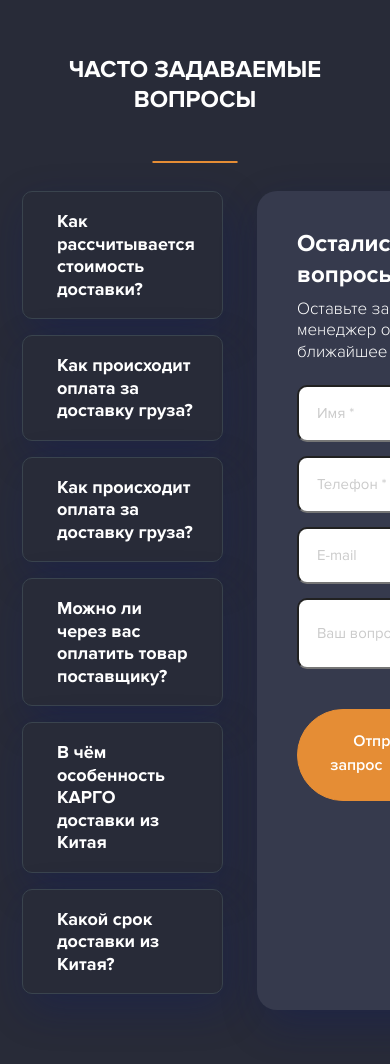
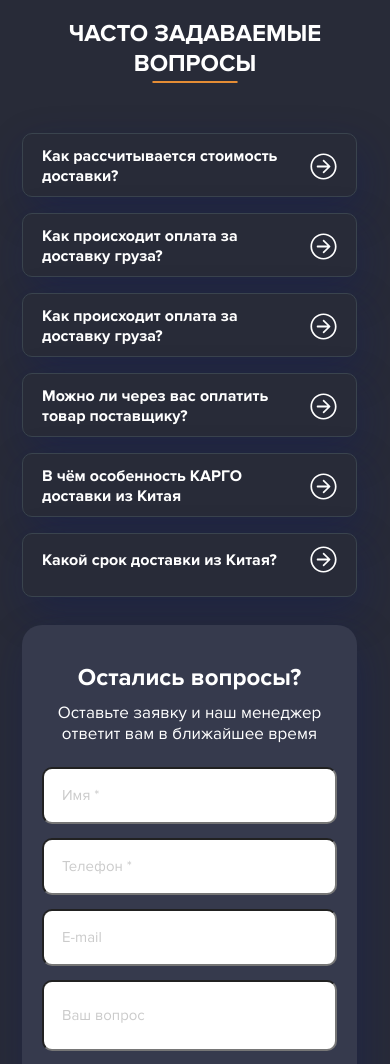
Before and after one commit to Natalia-49/dev-MasterTao24, a website: page dev/index.html in a window 390 px wide. Shown: the part 4660-5724 px from the top of the page. Drawn offline with nearby package versions, Linux system fonts and the light colour scheme; files that its build step writes are made by us from their sources.

Commit message:
questions mobile pixel perfect

```diff
--- a/dev/sass/calculation.scss
+++ b/dev/sass/calculation.scss
@@ -189,6 +189,7 @@
     border-radius: 10px;
     background-color: $bg-body;
     margin-bottom: 16px;
+    min-height: 64px;
 }
 .questions .accordion-item:not(.collapsed){
     box-shadow: 5px 15px 40px 0 rgba(11, 24, 97, 0.32);
@@ -211,6 +212,9 @@
 .questions .accordion-body{
     background: #fff;
     color: $bg-body;
+    font-weight: 300;
+    font-size: 17px;
+    line-height: 145%;
     padding-left: 34px;
     border-bottom-left-radius: 10px;
     border-bottom-right-radius: 10px;
@@ -241,6 +245,7 @@
     background-image: url(assets/img/arrow-circle-left-1.svg);
     width: 27px;
     height: 27px;
+
 }
 .questions .accordion-button:not(.collapsed)::after {
     background-image: url(assets/img/arrow-circle-left.svg);
--- a/dev/sass/media/_media_max_width991.scss
+++ b/dev/sass/media/_media_max_width991.scss
@@ -112,6 +112,9 @@
         &.about{
             padding-top: 55px;
             padding-bottom: 300px;
+        }
+        &.questions{
+            padding: 62px 0 60px;
         }
         &.bg-section{
             &::before{
@@ -262,4 +265,81 @@
             }
     }
    }
+//    .questions .calculation-row{
+//     flex-direction: column;
+//     gap: 28px;
+//    }
+   .questions {
+    .accordion{
+    max-width: 335px;
+       .accordion-item{
+    margin-bottom: 16px;
+        &:last-child{
+        margin-bottom: 28px;
+        }
+        .accordion-button{
+        font-size: 16px;
+        padding: 12px 19px 10px 19px;
+
+        &::after {
+            background-image: url(assets/img/arrow-circle-left-mobile.svg);
+            background-size: cover;
+        }
+
+    }
+    }
+   }
 }
+
+
+    .questions .accordion-body{
+        font-size: 14px;
+        padding: 0 18px 8px;
+    }
+
+
+    .questions{
+        .container{
+        .template-title {
+            padding-bottom: 48px;
+            &::before{
+                margin-bottom: 22px;
+            }
+        }
+        .calculation-row{
+            flex-direction: column;
+            gap: 0px;
+           .calculation-form {
+                max-width: 335px;
+                padding: 38px 20px 30px;
+                h4{
+                    text-align: center;
+                }
+                p{
+                    font-weight: 400;
+                    text-align: center;
+                }
+                .form-column{
+                    .form-input{
+
+                            &:last-child{
+                                input{
+                                    margin-bottom: 10px;
+                                }
+                            }
+
+                    }
+                    button{
+                        max-width: 295px;
+                        img{
+                            margin-left: 66px;
+                        }
+                    }
+                }
+
+            }
+        }
+    }
+
+}
+}
```
Also changed, not shown: dev/assets/img/arrow-circle-left-mobile.svg (added).
